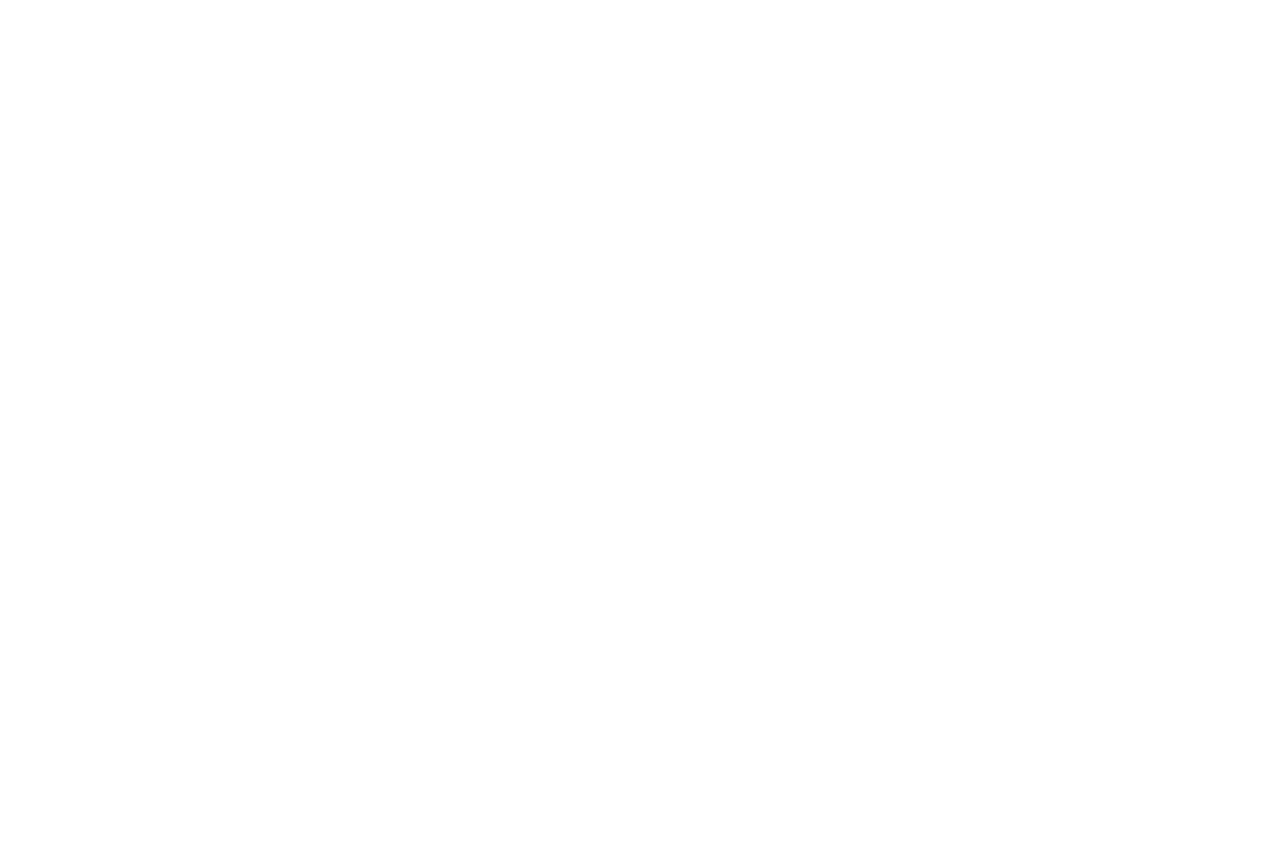
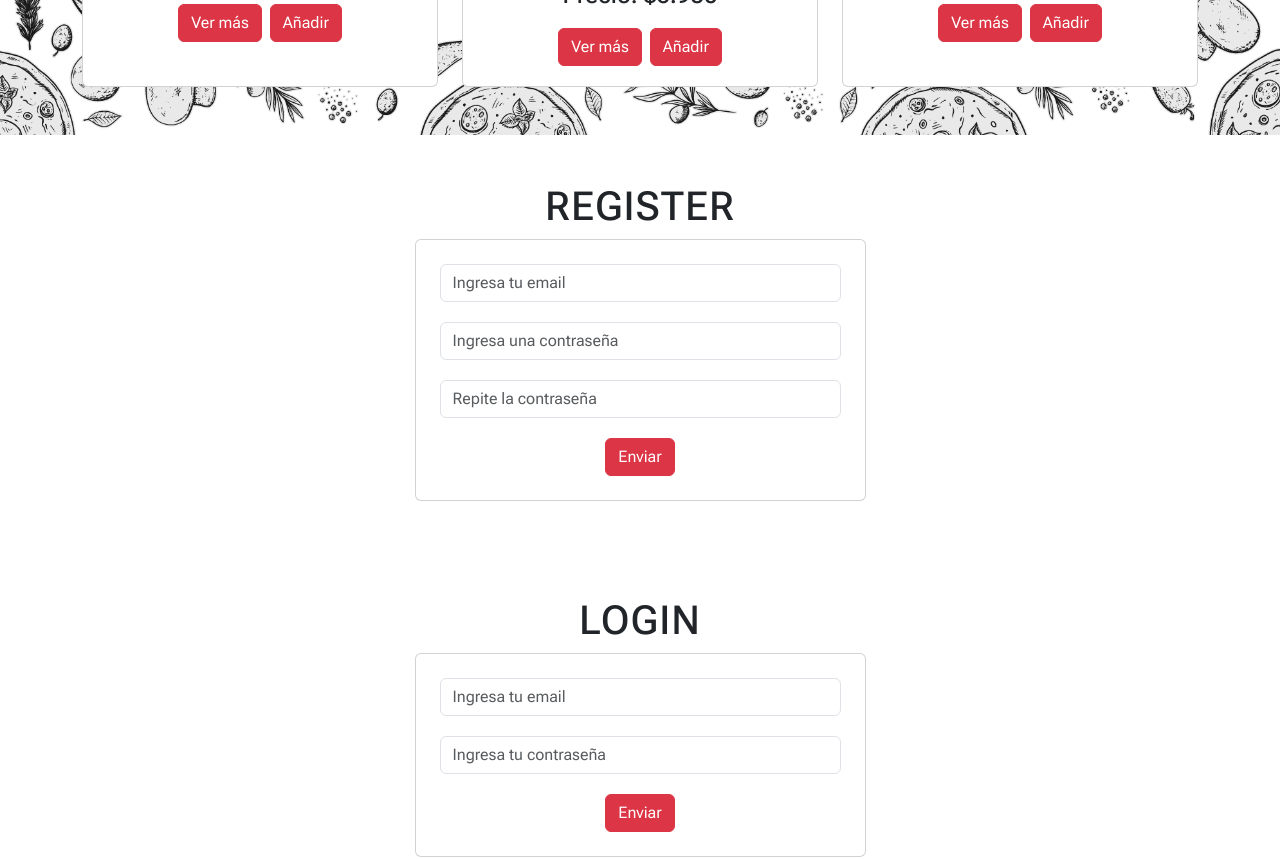
Before and after one commit to milimenares/Hito-React, a React (Vite) app: page / in a window 1280 px wide. Shown: the part 900-1759 px from the top of the page. Before the commit the page ends 800 px from the top, so only its background shows below. Built offline with nearby package versions, Linux system fonts and the light colour scheme.

Commit message:
Corrección de type email en inputs

```diff
--- a/src/App.jsx
+++ b/src/App.jsx
@@ -10,8 +10,8 @@
   return (
     <>
     <Navbar/>
-    {/* <Home/> */}
-    {/* <RegisterPage/> */}
+    <Home/>
+    <RegisterPage/>
     <Login/>
     <Footer/>
     </>
--- a/src/components/Login.jsx
+++ b/src/components/Login.jsx
@@ -3,7 +3,7 @@
 const Login = () => {
 
     const [entrar, setEntrar] = useState({
-        nombre: '',
+        email: '',
         pass: ''
     })
 
@@ -14,9 +14,9 @@
     const handleSubmit = (evento) => {
         evento.preventDefault()
 
-        const {nombre, pass} = entrar //este es el destructuring
+        const {email, pass} = entrar //este es el destructuring
 
-        if(!nombre.trim() || !pass.trim()){
+        if(!email.trim() || !pass.trim()){
             Swal.fire({
               title: "ERROR",
               text: "Por favor, debes rellenar todos los campos",
@@ -40,7 +40,7 @@
                 text: "Tu ingreso ha sido exitoso",
                 icon: "success"
               });
-              setEntrar({nombre:'', pass:''})
+              setEntrar({email:'', pass:''})
               return
           }
 
@@ -58,7 +58,7 @@
           <h1>Login</h1>
           <div className="card p-4">
             <form onSubmit={handleSubmit}>
-              <input type='text' value={entrar.nombre} onChange={handleEntrar} name='nombre' placeholder='Ingresa tu nombre' className='form-control'></input>
+              <input type='email' value={entrar.email} onChange={handleEntrar} name='email' placeholder='Ingresa tu email' className='form-control'></input>
               <input type='password' value={entrar.pass} onChange={handleEntrar} name='pass' placeholder='Ingresa tu contraseña' className='form-control'></input>
               <button type='submit' className="btn btn-danger mx-auto d-block">Enviar</button>
             </form>
--- a/src/components/Register.jsx
+++ b/src/components/Register.jsx
@@ -58,7 +58,7 @@
           <h1>Register</h1>
           <div className="card p-4">
             <form onSubmit={handleSubmit}>
-              <input type='text' value={usuario.email} onChange={handleUsuario} name='email' placeholder='Ingresa tu nombre' className='form-control'></input>
+              <input type='email' value={usuario.email} onChange={handleUsuario} name='email' placeholder='Ingresa tu email' className='form-control'></input>
               <input type='password' value={usuario.pass1} onChange={handleUsuario} name='pass1' placeholder='Ingresa una contraseña' className='form-control'></input>
               <input type='password' value={usuario.pass2} onChange={handleUsuario} name='pass2' placeholder='Repite la contraseña' className='form-control'></input>
               <button type='submit' className="btn btn-danger mx-auto d-block">Enviar</button>
```
